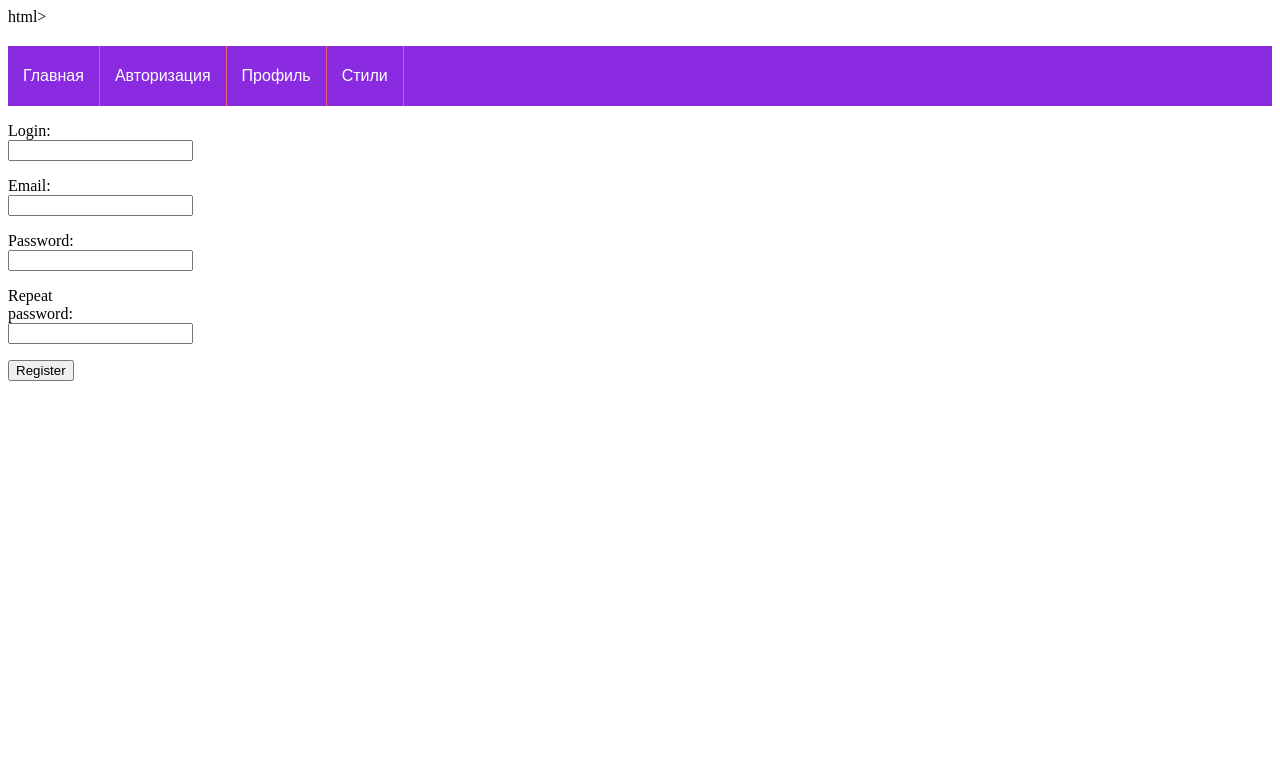
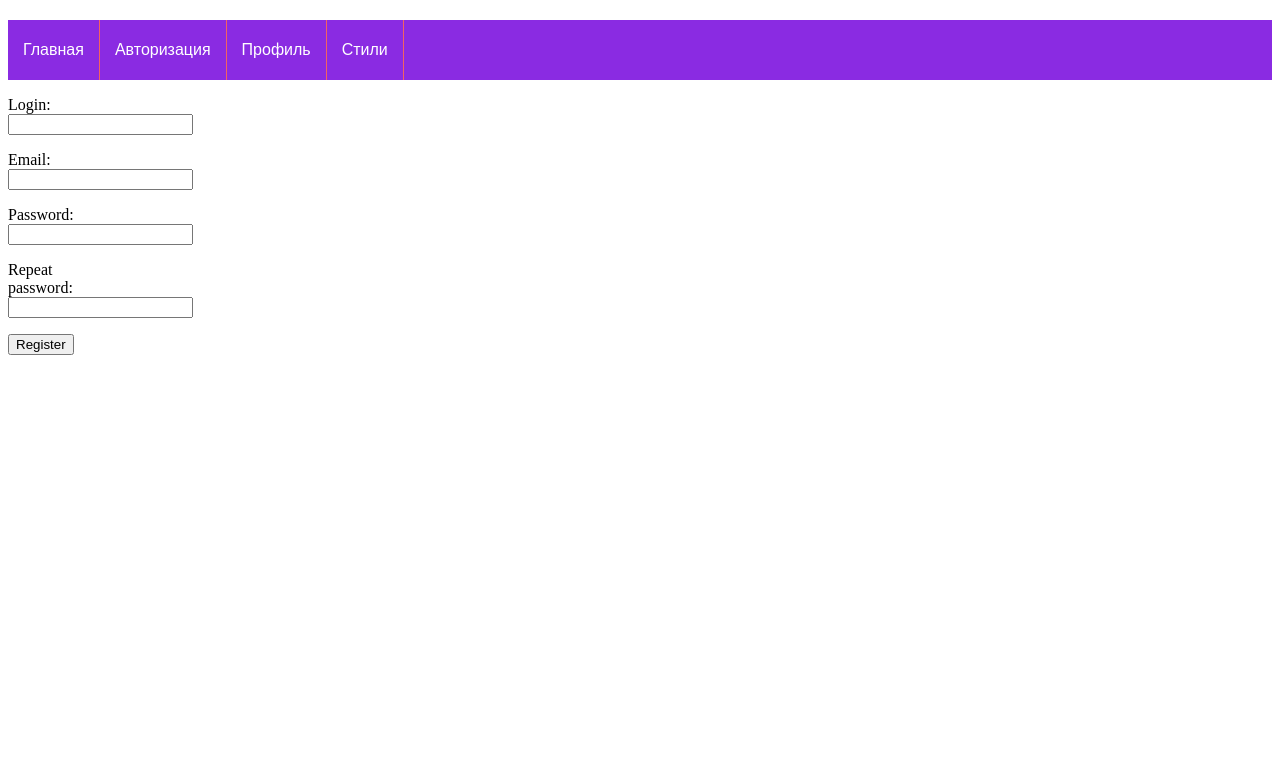
Before and after one commit to Renata-2001/Database-development, a Flask app: page /register in a window 1280 px wide. Shown: the top 783 px of the page. Run offline with Flask 3, Linux system fonts and the light colour scheme; parts of the project's set-up code (start-up, migrations or seed data) failed here and were passed over; some libraries are stand-ins or nearby versions.

Commit message:
modified:   templates/base.html add "<" in base.html

```diff
--- a/templates/base.html
+++ b/templates/base.html
@@ -1,4 +1,4 @@
-html>
+<html>
 	<head>
 		<title>{% block title %} Dance {% endblock %}</title>
     <link rel="stylesheet" type="text/css" href="{{ url_for('static', filename='dance.css') }}">
```
